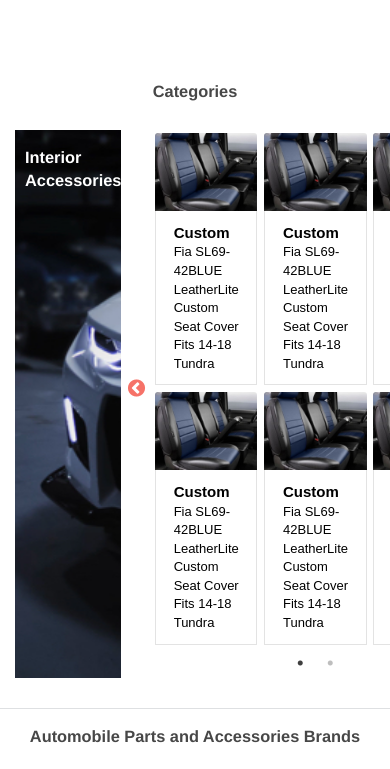
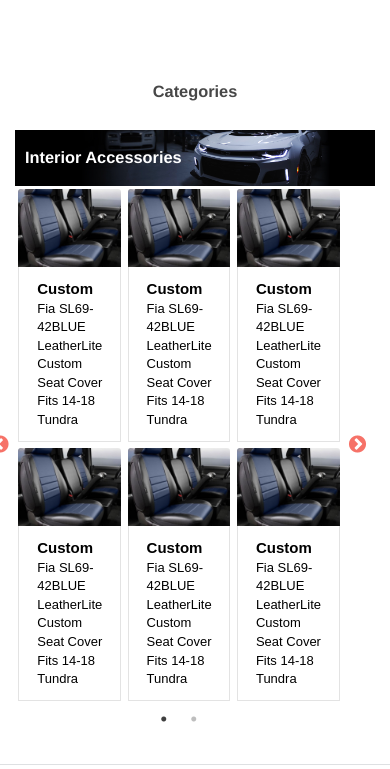
Before and after one commit to Eugene-im/carlined_2, a plain HTML site: page index.html in a window 390 px wide. Shown: the part 535-1304 px from the top of the page. Drawn offline with Linux system fonts and the light colour scheme; a web font is replaced by a local one.

Commit message:
fix mobile

```diff
--- a/css/style.css
+++ b/css/style.css
@@ -8,8 +8,8 @@ body{
 .row{
     padding-top:10px;
     padding-bottom:10px;
-    display: flex;
-    justify-content: stretch;
+    /* display: flex; */
+    /* justify-content: stretch; */
 }
 .category__slider {
     /* max-height: 512px; */
```
Also changed, not shown: css/style.min.css (added).
